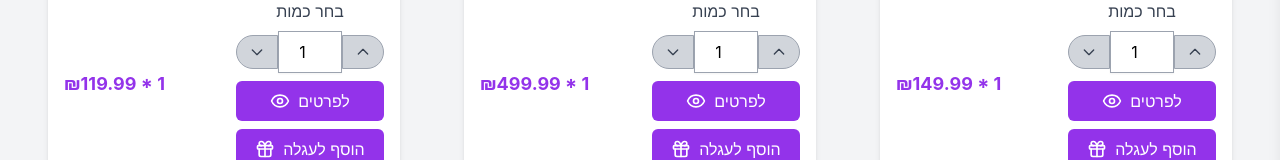
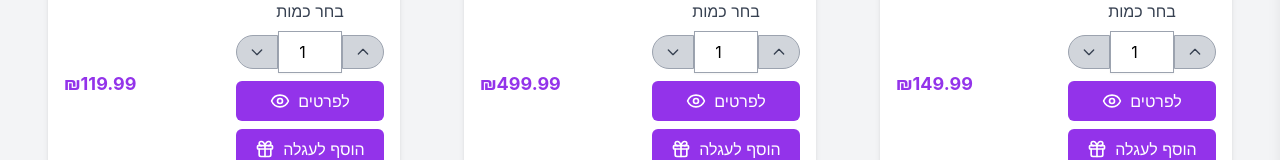
Before and after one commit to mendi-cohen/Talya-App, a React (Create React App) app: page / in a window 1280 px wide. Shown: the part 489-649 px from the top of the page. Built offline with nearby package versions, Linux system fonts and the light colour scheme.

Commit message:
Update GiftItem.jsxמחיקת ההכפלה

```diff
--- a/src/Components/GiftItem.jsx
+++ b/src/Components/GiftItem.jsx
@@ -45,8 +45,9 @@ const GiftItem = ({
         <p className="text-gray-600 mb-4 flex-grow">{description}</p>
         <div className="flex flex-col sm:flex-row justify-between items-center gap-2">
           <span className="text-lg font-bold text-purple-600 mb-2 sm:mb-0">
-            ₪{price.toFixed(2)} * {localQuantity}
+            ₪{price.toFixed(2)}
           </span>
+
           <div className="flex flex-col xs:flex-row gap-2 w-full sm:w-auto">
 
             {buttonText === "הוסף לעגלה" && (
```
